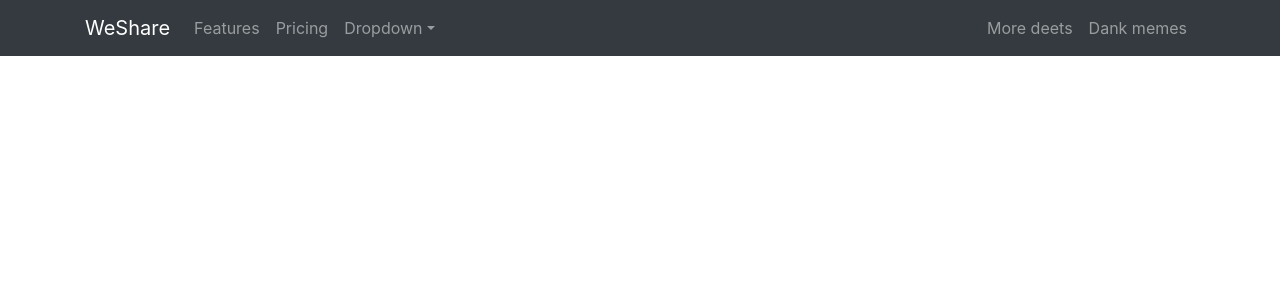
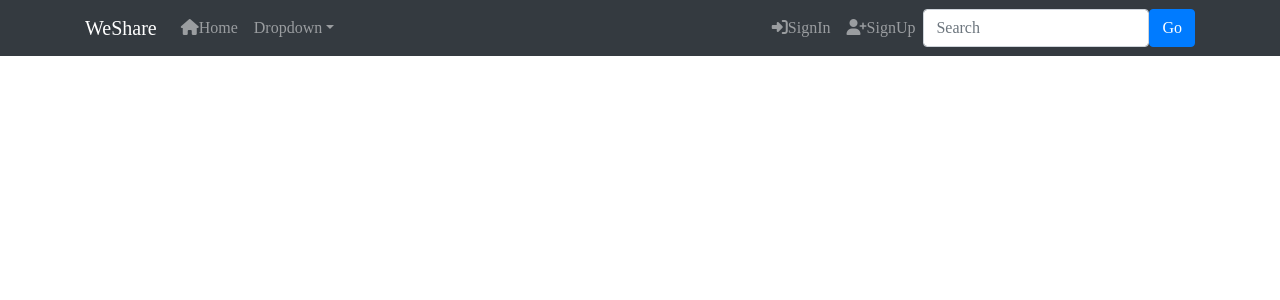
Before and after one commit to mihayounas/weshare-milestone5-code-institute, a React (Create React App) app: page / in a window 1280 px wide. Shown: the top 300 px of the page. Built offline with nearby package versions, Linux system fonts and the light colour scheme.

Commit message:
Adjusting navbar

```diff
--- a/public/index.html
+++ b/public/index.html
@@ -15,6 +15,7 @@
     integrity="sha384-B0vP5xmATw1+K9KRQjQERJvTumQW0nPEzvF6L/Z6nronJ3oUOFUFpCjEUQouq2+l"
     crossorigin="anonymous"
     />
+    <script src="https://kit.fontawesome.com/e8e79d1989.js" crossorigin="anonymous"></script>
     <link rel="apple-touch-icon" href="%PUBLIC_URL%/logo192.png" />
     <!--
       manifest.json provides metadata used when your web app is installed on a
--- a/src/App.css
+++ /dev/null
@@ -1,38 +0,0 @@
-.App {
-  text-align: center;
-}
-
-.App-logo {
-  height: 40vmin;
-  pointer-events: none;
-}
-
-@media (prefers-reduced-motion: no-preference) {
-  .App-logo {
-    animation: App-logo-spin infinite 20s linear;
-  }
-}
-
-.App-header {
-  background-color: #282c34;
-  min-height: 100vh;
-  display: flex;
-  flex-direction: column;
-  align-items: center;
-  justify-content: center;
-  font-size: calc(10px + 2vmin);
-  color: white;
-}
-
-.App-link {
-  color: #61dafb;
-}
-
-@keyframes App-logo-spin {
-  from {
-    transform: rotate(0deg);
-  }
-  to {
-    transform: rotate(360deg);
-  }
-}
--- a/src/App.js
+++ b/src/App.js
@@ -1,10 +1,10 @@
-import './App.css';
+import styles from './App.module.css';
 import Button from "react-bootstrap/Button";
 import NavBar from './components/NavBar';
 
 function App() {
   return (
-    <div className="App">
+    <div className= {styles.App}>
      <NavBar />
     </div>
   );
--- /dev/null
+++ b/src/App.module.css
@@ -0,0 +1,3 @@
+.App {
+    font-family: "DM Sans, sans-serif"
+}
--- a/src/components/NavBar.js
+++ b/src/components/NavBar.js
@@ -1,5 +1,6 @@
 import React from 'react';
-import {Navbar, Container, Nav, NavDropdown} from "react-bootstrap"
+import {Navbar, Container, Nav, NavDropdown,Form,FormControl,Button} from "react-bootstrap";
+import styles from "../styles/NavBar.module.css"
 
 const NavBar = () => {
   return  <Navbar collapseOnSelect expand="lg" bg="dark" variant="dark" fixed="top">
@@ -8,8 +9,8 @@ const NavBar = () => {
   <Navbar.Toggle aria-controls="responsive-navbar-nav" />
   <Navbar.Collapse id="responsive-navbar-nav">
     <Nav className="mr-auto">
-      <Nav.Link href="#features">Features</Nav.Link>
-      <Nav.Link href="#pricing">Pricing</Nav.Link>
+    <Nav.Link href="#"><i className="fas fa-home"></i>Home</Nav.Link>
+
       <NavDropdown title="Dropdown" id="collasible-nav-dropdown">
         <NavDropdown.Item href="#action/3.1">Action</NavDropdown.Item>
         <NavDropdown.Item href="#action/3.2">Another action</NavDropdown.Item>
@@ -17,13 +18,15 @@ const NavBar = () => {
         <NavDropdown.Divider />
         <NavDropdown.Item href="#action/3.4">Separated link</NavDropdown.Item>
       </NavDropdown>
+      </Nav>
+    <Nav>
+    <Nav.Link href="#"><i className="fas fa-sign-in-alt"></i>SignIn</Nav.Link>
+    <Nav.Link href="#"><i className="fas fa-user-plus"></i>SignUp</Nav.Link>
     </Nav>
     <Nav>
-      <Nav.Link href="#deets">More deets</Nav.Link>
-      <Nav.Link eventKey={2} href="#memes">
-        Dank memes
-      </Nav.Link>
-    </Nav>
+    <FormControl type="text" placeholder="Search" />
+    <Button type="submit">Go</Button>
+  </Nav>
   </Navbar.Collapse>
   </Container>
 </Navbar>
--- /dev/null
+++ b/src/styles/NavBar.module.css
@@ -0,0 +1,5 @@
+.NavBar{
+    background-color: blue;
+    border: 5px solid white;
+    font-family: 'Lobster', cursive,  sans-serif
+}
```
